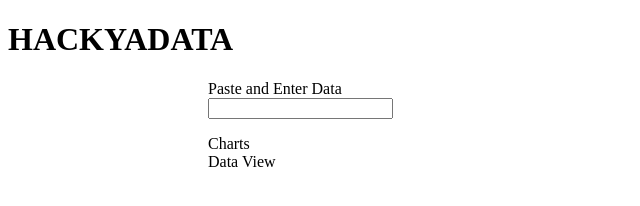
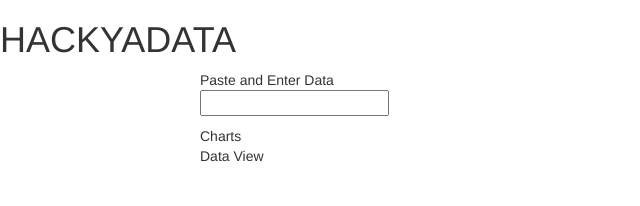
Before and after one commit to stephandacosta/Hackathon, a plain HTML site: page Index.html in a window 1280 px wide. Shown: the whole page, without its empty margins (0-640 px from the left). Drawn offline with nearby package versions, Linux system fonts and the light colour scheme.

Commit message:
added Bootstrap

```diff
--- a/Index.html
+++ b/Index.html
@@ -3,13 +3,24 @@
   <head>
     <meta charset="utf-8">
     <title>HACKYADATA</title>
+
     <!-- <link rel="stylesheet" href="styles/styles.css"> -->
-    <link rel="stylesheet" type="text/css" href="C3/c3.css">
+
+     <!-- Latest compiled and minified CSS -->
+    <link rel="stylesheet" href="//netdna.bootstrapcdn.com/bootstrap/3.1.1/css/bootstrap.min.css">
+
+    <!-- Optional theme -->
+    <link rel="stylesheet" href="//netdna.bootstrapcdn.com/bootstrap/3.1.1/css/bootstrap-theme.min.css">
+
+    <!-- Latest compiled and minified JavaScript -->
+    <script src="//netdna.bootstrapcdn.com/bootstrap/3.1.1/js/bootstrap.min.js"></script>
+
 
     <!-- dependencies -->
     <script src="http://code.jquery.com/jquery-2.1.0.min.js"></script>
     <script src="http://d3js.org/d3.v3.min.js"></script>
-    <script src="C3/c3.min.js"></script>
+    <link rel="stylesheet" type="text/css" href="lib/C3/c3.css">
+    <script src="lib/C3/c3.min.js"></script>
 
 
 
```
Also changed, not shown: Lib/C3/C3.css (renamed from C3/C3.css), Lib/C3/C3.min.js (renamed from C3/C3.min.js).
